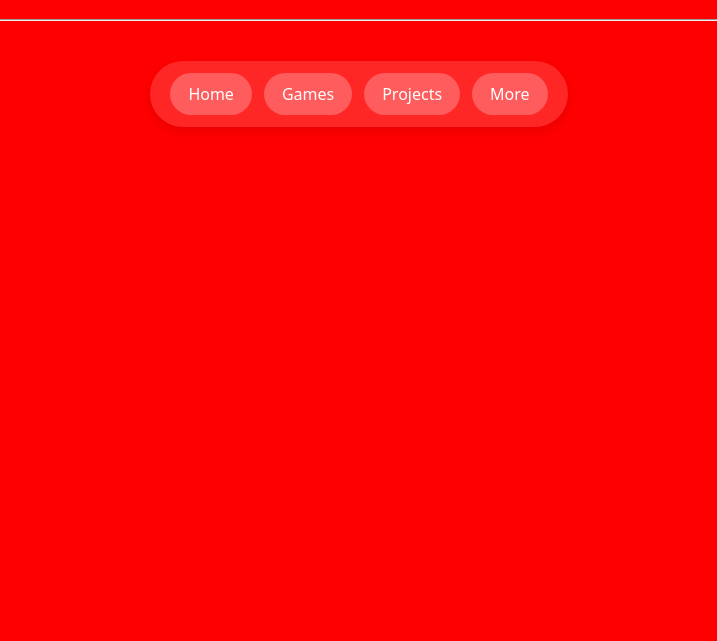
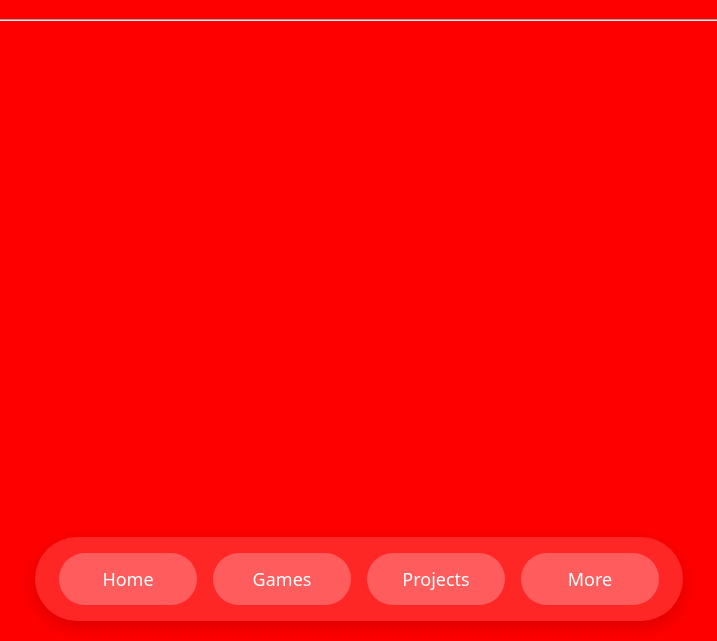
Before and after one commit to MASONNET-Inc/masonnetsite, a plain HTML site: page index.html in a window 1280 px wide. Shown: the part 159-800 px from the top of the page, without its empty margins (281-998 px from the left). Drawn offline with Linux system fonts and the light colour scheme.

Commit message:
Enhance button styles and layout in index.html

```diff
--- a/index.html
+++ b/index.html
@@ -19,28 +19,35 @@
 
 <style>
 .button-island {
+  position: fixed;
+  bottom: 20px;
+  left: 50%;
+  transform: translateX(-50%);
   display: flex;
   justify-content: center;
-  gap: 12px;
-  padding: 12px 20px;
+  gap: 16px;
+  padding: 16px 24px;
   background: rgba(255, 255, 255, 0.15);
-  backdrop-filter: blur(12px);
+  backdrop-filter: blur(14px);
   border-radius: 999px;
-  box-shadow: 0 4px 12px rgba(0,0,0,0.1);
-  max-width: fit-content;
-  margin: 40px auto;
+  box-shadow: 0 6px 18px rgba(0,0,0,0.15);
+  z-index: 1000;
+  width: calc(100% - 40px);
+  max-width: 600px;
 }
 
 .button-island button {
   all: unset;
   font-family: system-ui, sans-serif;
-  font-size: 16px;
-  padding: 10px 18px;
+  font-size: 18px;
+  padding: 14px 22px;
   border-radius: 999px;
   background: rgba(255, 255, 255, 0.25);
   color: #fff;
   cursor: pointer;
   transition: background 0.2s ease;
+  flex: 1;
+  text-align: center;
 }
 
 .button-island button:hover {
```
